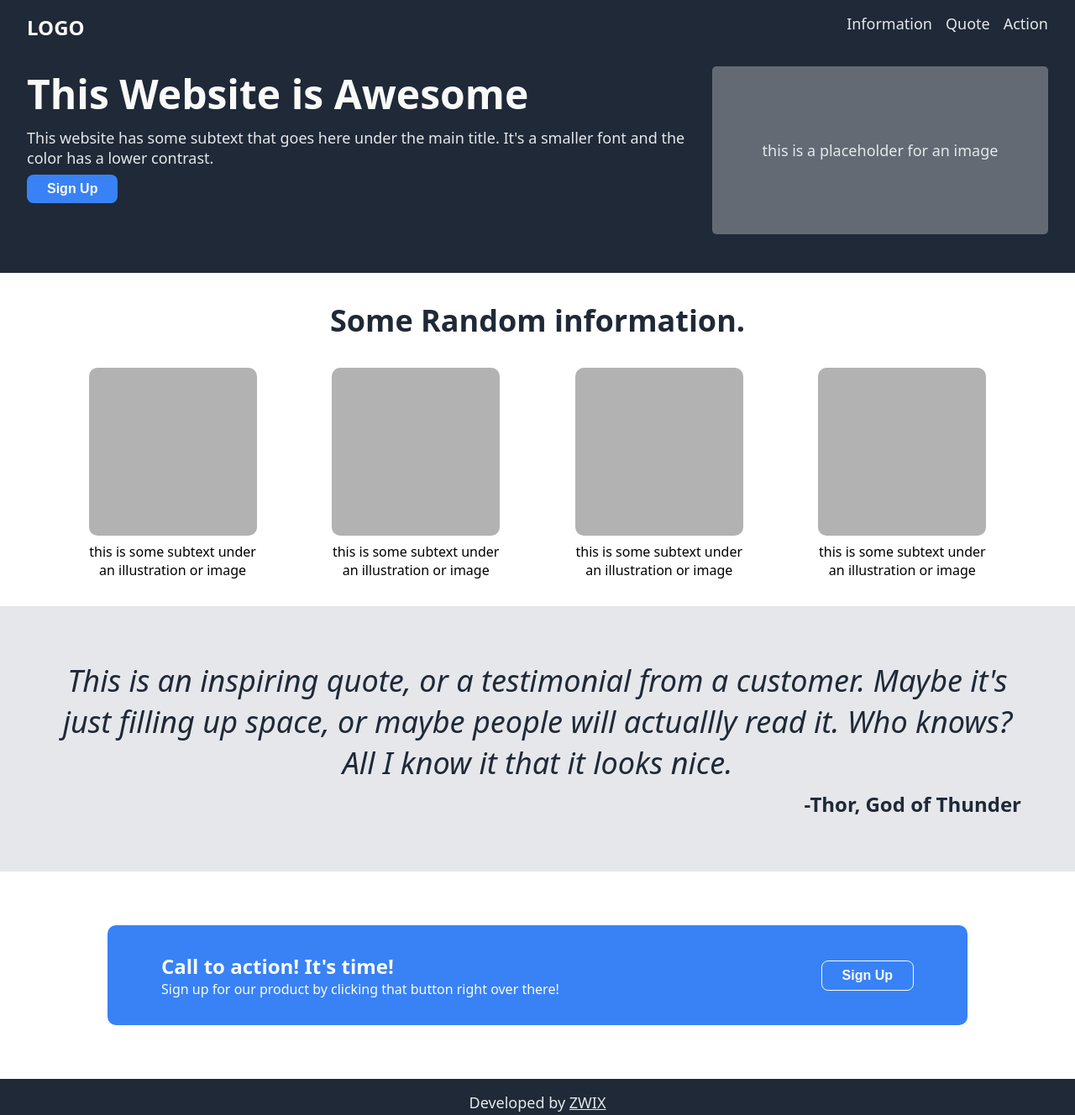
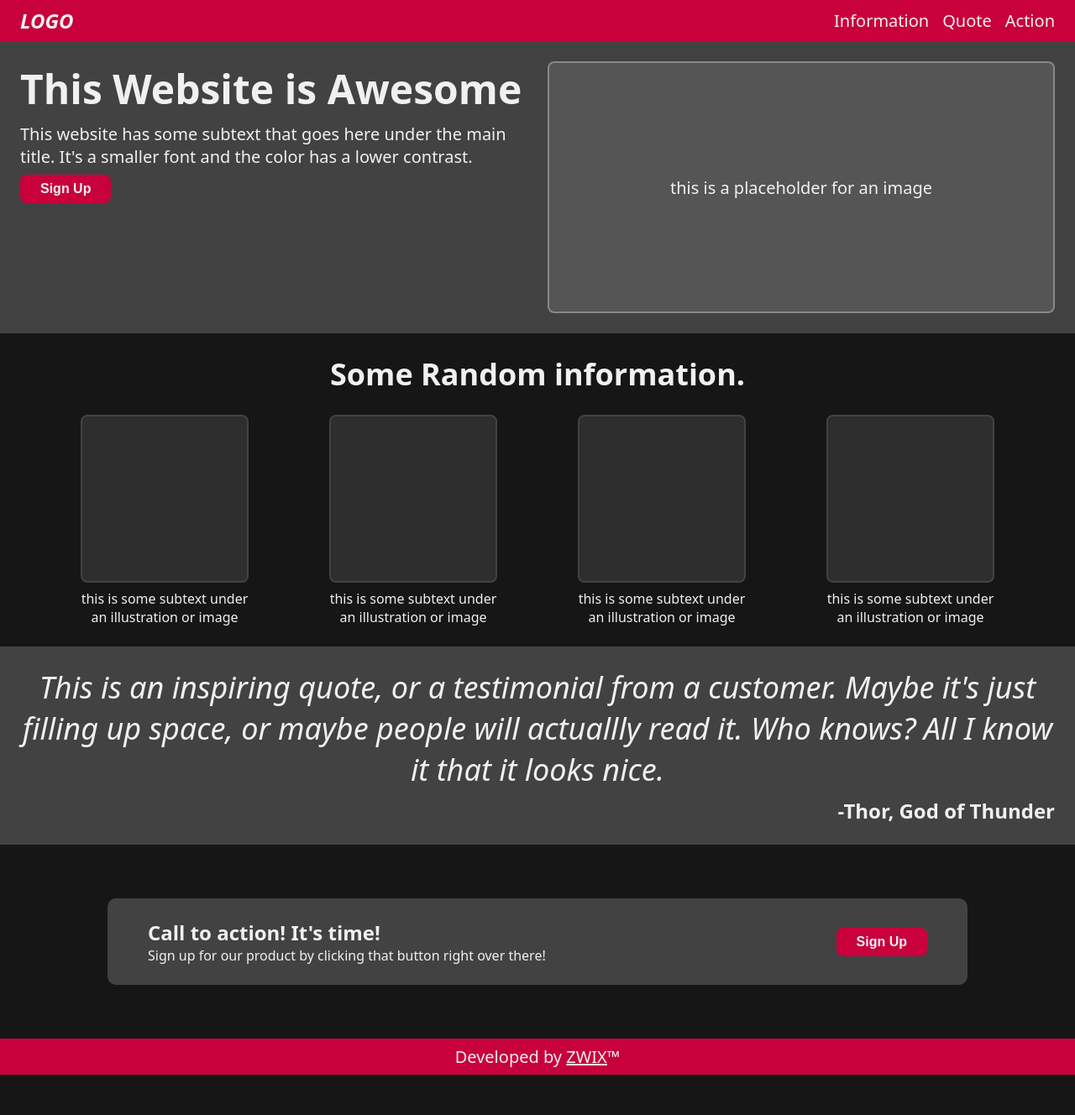
Before and after one commit to zw1x/landing-page, a plain HTML site: page index.html in a window 1280 px wide. Shown: the whole page at 84% size. After the commit the page ends 1280 px from the top, so only its background shows below. Drawn offline with Linux system fonts and the light colour scheme.

Commit message:
changed color palette and minor fixes.

```diff
--- a/index.html
+++ b/index.html
@@ -30,7 +30,7 @@
             <div class="image-placeholder"><p>this is a placeholder for an image</p></div>
         </div>
     </div>
-    <h1 class="info-header" id="info">Some Random information.</h1>
+    <h1 class="info-header">Some Random information.</h1>
     <div class="cards">
         <div class="card">
             <div class="card-image"></div>
@@ -64,7 +64,7 @@
         <button class="button">Sign Up</button>
     </div>
     <div class="footer">
-        <p class="footer-text">Developed by <a href="https://zw1x.github.io" target="_blank">ZWIX</a></p>
+        <p>Developed by <a href="https://zw1x.github.io" target="_blank">ZWIX</a>™</p>
     </div>
 </body>
 </html>
--- a/styles.css
+++ b/styles.css
@@ -5,67 +5,74 @@
 }
 body {
     font-family: system-ui, -apple-system, BlinkMacSystemFont, 'Segoe UI', Roboto, Oxygen, Ubuntu, Cantarell, 'Open Sans', 'Helvetica Neue', sans-serif;
+    display: flex;
+    flex-direction: column;
+    background-color: #161616;
+    color: rgb(240,240,240);
 }
-.header, .footer {
-    background-color: #1f2937;
-    padding: 16px 32px;
+.header {
     display: flex;
     flex-direction: column;
 }
-.navbar {
+.navbar, .footer {
     display: flex;
     justify-content: space-between;
+    align-items: center;
+    padding: 8px 24px;
+    background-color: rgb(200, 0, 60);
 }
 .logo {
     font-size: 24px;
-    color: #f9faf8;
     font-weight: 700;
+    font-style: italic;
 }
 ul {
     list-style-type: none;
     display: flex;
     gap: 16px;
 }
-a, .hero-secondary-text, .image-placeholder, .footer-text {
+a, .hero-secondary-text, .image-placeholder, .footer {
     text-decoration: none;
-    font-size: 18px;
-    color: #e5e7eb;
+    color: rgb(240,240,240);
+    font-size: 20px;
     font-weight: 300;
 }
 
 .hero {
     display: flex;
-    padding: 30px 0px;
-    justify-content: space-between;
-    gap: 16px;
+    padding: 24px;
+    justify-content: space-evenly;
+    background-color: rgb(66,66,66);
+    gap: 24px;
 }
 .hero-content {
     display: flex;
     flex-direction: column;
     justify-content: flex-start;
     align-items: baseline;
+    width: 50%;
     gap: 8px;
 }
 .hero-main-text {
     font-size: 48px;
     font-weight: 700;
-    color: #f9faf8;
 }
 .button {
-    background-color: #3882f6;
+    background-color: rgb(200, 0, 60);
+    color: rgb(240,240,240);
     padding: 8px 24px;
     border-radius: 8px;
     border: none;
     font-size: 16px;
-    color: #f9faf8;
     font-weight: 700;
     cursor: pointer;
 }
 .image-placeholder {
-    background-color: rgba(255,255,255,0.3);
-    min-width: 400px;
-    height: 200px;
-    border-radius: 5px;
+    background-color: rgba(255,255,255,0.1);
+    border: 2px solid rgba(255, 255, 255,0.3);
+    width: 50%;
+    height: 300px;
+    border-radius: 8px;
     text-align: center;
     display: flex;
     flex-direction: column;
@@ -74,15 +81,14 @@ a, .hero-secondary-text, .image-placeholder, .footer-text {
 .info-header {
     font-size: 36px;
     font-weight: 700;
-    color: #1f2937;
     text-align: center;
-    padding: 32px;
+    padding: 24px;
 }
 .cards {
     display: flex;
     justify-content: space-evenly;
-    padding: 0px 32px 32px 32px;
-    gap: 16px;
+    padding: 0px 24px 24px 24px;
+    gap: 24px;
 }
 .card {
     display: flex;
@@ -95,12 +101,13 @@ a, .hero-secondary-text, .image-placeholder, .footer-text {
 .card-image {
     width: 200px;
     height: 200px;
-    border-radius: 10px;
-    background-color: rgba(0,0,0,0.3);
+    border-radius: 8px;
+    border: 2px solid rgb(66,66,66);
+    background-color: rgba(255, 255, 255,0.1);
 }
 .quote-container {
-    padding: 64px;
-    background-color: #e5e7eb;
+    padding: 24px;
+    background-color: rgb(66,66,66);
     display: flex;
     flex-direction: column;
     gap: 8px;
@@ -108,13 +115,11 @@ a, .hero-secondary-text, .image-placeholder, .footer-text {
 .quote-text {
     font-size: 36px;
     font-weight: 300;
-    color: #1f2937;
     font-style: italic;
     text-align: center;
 }
 .quote-by {
     font-size: 24px;
-    color: #1f2937;
     font-weight: 700;
     text-align: right;
 }
@@ -122,27 +127,19 @@ a, .hero-secondary-text, .image-placeholder, .footer-text {
     display: flex;
     justify-content: space-between;
     align-items: center;
-    padding: 32px 64px;
+    padding: 24px 48px;
     margin: 64px 128px;
-    background-color: #3882f6;
+    background-color: rgb(66,66,66);
     border-radius: 10px;
 }
 .action-content {
     display: flex;
     flex-direction: column;
-    color: #f9faf8;
-}
-.action .button {
-    border: 1px solid #f9faf8;
 }
 .footer {
-    background-color: #1f2937;
-    display: flex;
-    align-items: center;
-}
-.footer-text {
+    justify-content: center;
     text-align: center;
 }
-.footer-text a {
+.footer a {
     text-decoration: underline;
 }
```
